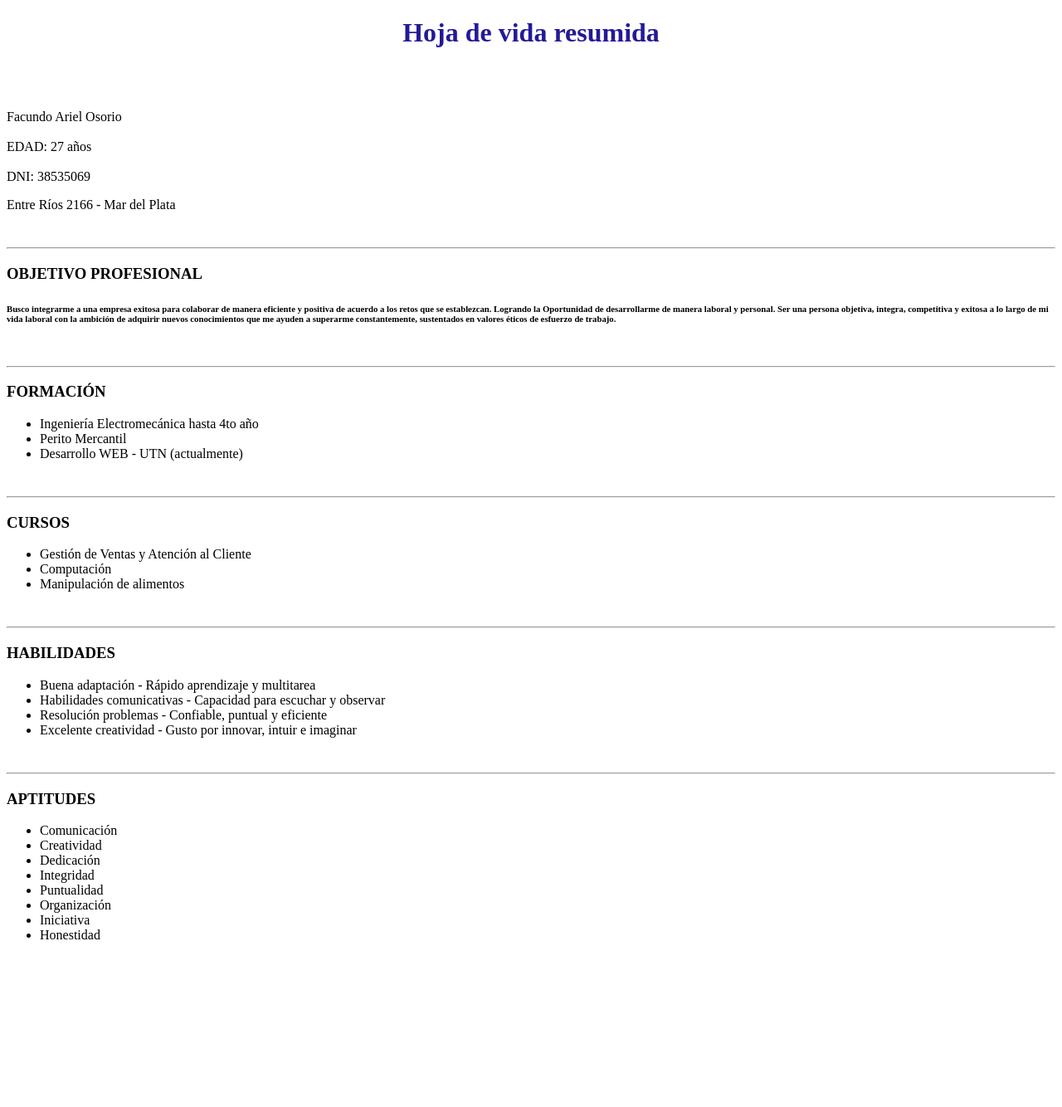
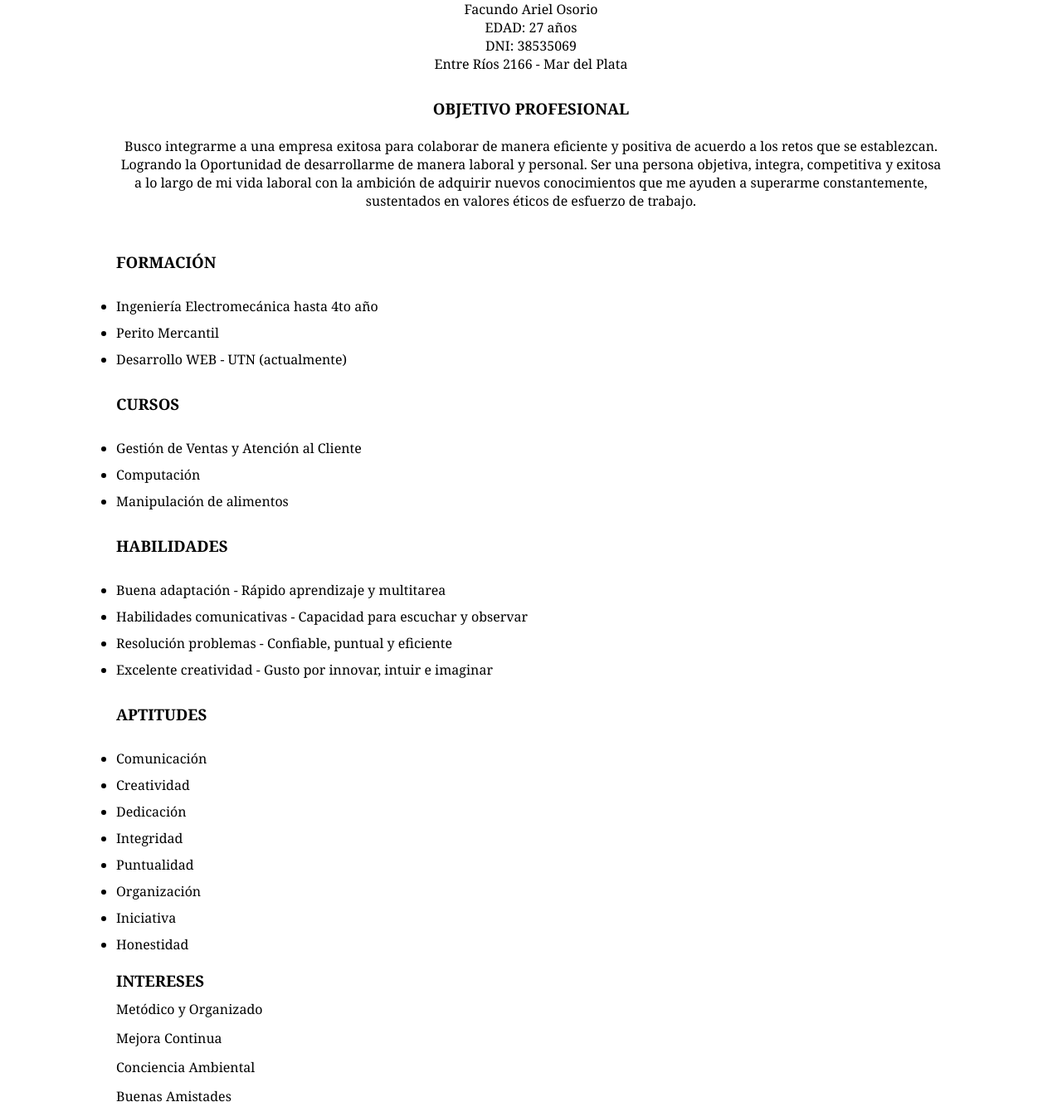
Before and after one commit to FArielOsorio/Curso-UTN, a plain HTML site: page CLASE 04/CV2.0.html in a window 1280 px wide. Shown: the whole page at 83% size. Before the commit the page ends 1152 px from the top, so only its background shows below. Drawn offline with Linux system fonts and the light colour scheme.

Commit message:
Actualizacion

```diff
--- a/CLASE 04/CV2.0.css
+++ b/CLASE 04/CV2.0.css
@@ -0,0 +1,77 @@
+*{
+    margin: 0px;
+    padding: 0px;
+    box-sizing: border-box;
+}
+
+.containt {
+    max-width: 1000px;
+    margin: 0 auto;
+}
+
+body {
+    background-color: white;
+    font-family:Georgia, 'Times New Roman', Times, serif;
+}
+
+header {
+    width: 100%;
+    height: 100%;
+    background-color: white;
+    margin-bottom: 20px;
+    text-align: center;
+
+
+}
+
+header nav h3{
+    padding-top: 30px;
+}
+
+
+main {
+    width: 70%;
+    float:left;
+    clear:both;
+
+}
+
+main section h3{
+    margin-bottom: 30px;
+    margin-top: 30px;
+}
+
+main section p {
+    text-align: justify;
+    margin-bottom: 15px;
+    line-height: 15px;
+    font-size: 10px;
+}
+
+main section ul li{
+    margin-top: 10px;
+
+}
+
+footer{
+    clear:both;
+    padding-top: 20px;
+    width: 70%;
+
+
+}
+
+footer section{
+    width: 33.3%;
+    float:left;
+}
+
+footer section p{
+    padding-top: 10px;
+    line-height: 25px;
+
+}
+
+footer section h3{
+    margin-top: 10px;
+}
--- a/CLASE 04/CV2.0.html
+++ b/CLASE 04/CV2.0.html
@@ -8,38 +8,45 @@
     <link href="./CV2.0.css" rel="stylesheet">
 </head>
 <body>
-    <h1 style="color:rgb(36, 25, 152)"><center>Hoja de vida resumida</center></h1>
-    <br><br>
-    <p>Facundo Ariel Osorio <br><br>EDAD: 27 años <br><br>DNI: 38535069</p>
-    <p>Entre Ríos 2166 - Mar del Plata</p><br><hr>
-    <h3>OBJETIVO PROFESIONAL</h3>
-    <h6>Busco integrarme a una empresa exitosa para colaborar de manera eficiente
+    <div class="containt">
+    <header>
+        <nav>
+            <p>Facundo Ariel Osorio <br>EDAD: 27 años <br> DNI: 38535069</p>
+            <p>Entre Ríos 2166 - Mar del Plata</p>
+
+    <h3>OBJETIVO PROFESIONAL</h3><br>
+    <p>Busco integrarme a una empresa exitosa para colaborar de manera eficiente
         y positiva de acuerdo a los retos que se establezcan. Logrando la
         Oportunidad de desarrollarme de manera laboral y personal. Ser una
         persona objetiva, integra, competitiva y exitosa a lo largo de mi vida laboral
         con la ambición de adquirir nuevos conocimientos que me ayuden a
         superarme constantemente, sustentados en valores éticos de esfuerzo de
         trabajo.
-    </h6><br><hr>
+    </p>
+        </nav>
+    </header>
+
+    <main>
+        <section>
     <h3>FORMACIÓN</h3>
     <ul>
         <li>Ingeniería Electromecánica hasta 4to año</li>
         <li>Perito Mercantil</li>
         <li>Desarrollo WEB - UTN (actualmente)</li>
-    </ul><br><hr>
+    </ul>
     <h3>CURSOS</h3>
     <ul>
         <li>Gestión de Ventas y Atención al Cliente</li>
         <li>Computación</li>
         <li>Manipulación de alimentos</li>
-    </ul><br><hr>
+    </ul>
     <h3>HABILIDADES</h3>
     <ul>
         <li>Buena adaptación - Rápido aprendizaje y multitarea</li>
         <li>Habilidades comunicativas - Capacidad para escuchar y observar</li>
         <li>Resolución problemas - Confiable, puntual y eficiente</li>
         <li>Excelente creatividad - Gusto por innovar, intuir e imaginar</li>
-    </ul><br><hr>
+    </ul>
     <h3>APTITUDES</h3>
     <ul>
         <li>Comunicación</li>
@@ -50,9 +57,20 @@
         <li>Organización</li>
         <li>Iniciativa</li>
         <li>Honestidad</li>
-
-
     </ul>
 
+    </section>
+</main>
+
+<footer>
+        <h3>INTERESES</h3>
+    <section>
+        <p>Metódico y Organizado</p>
+        <p>Mejora Continua</p>
+        <p>Conciencia Ambiental</p>
+        <p>Buenas Amistades</p>
+    </section>
+</footer>
+</div>
 </body>
 </html>
```
